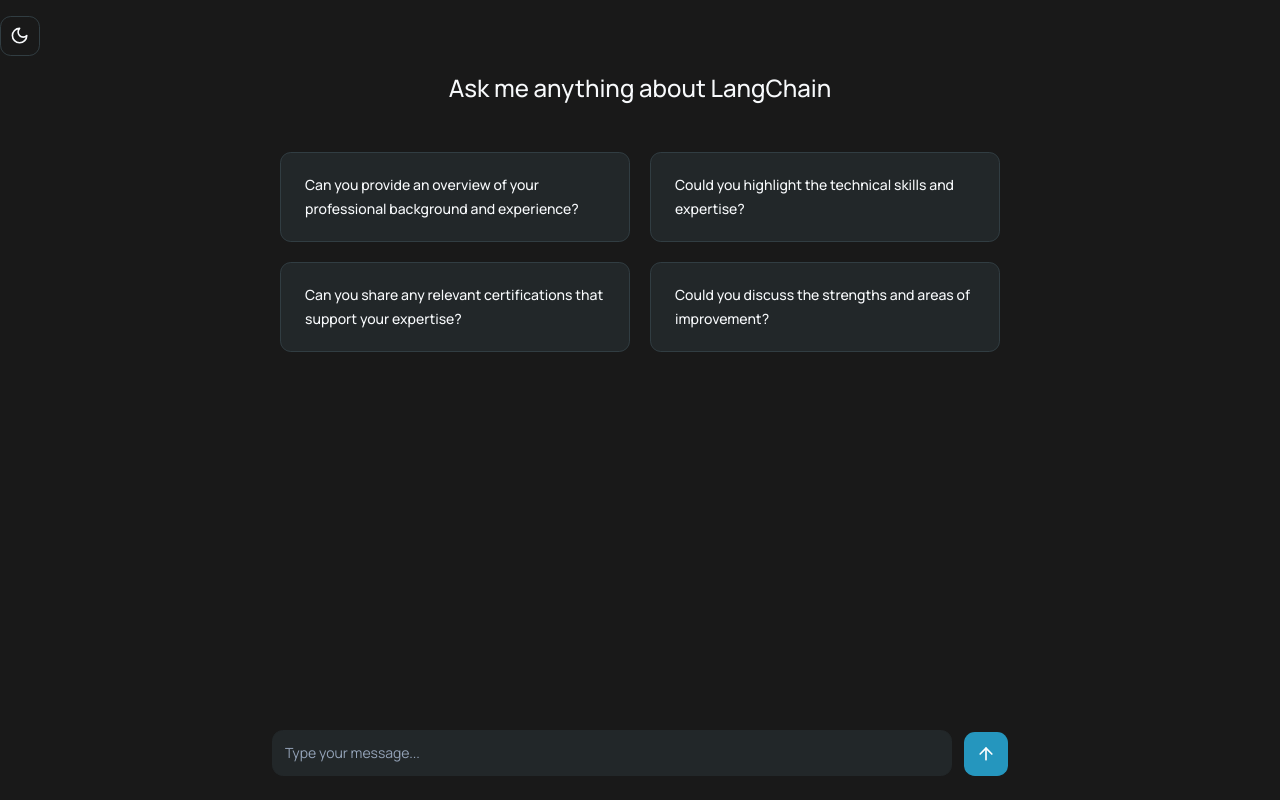
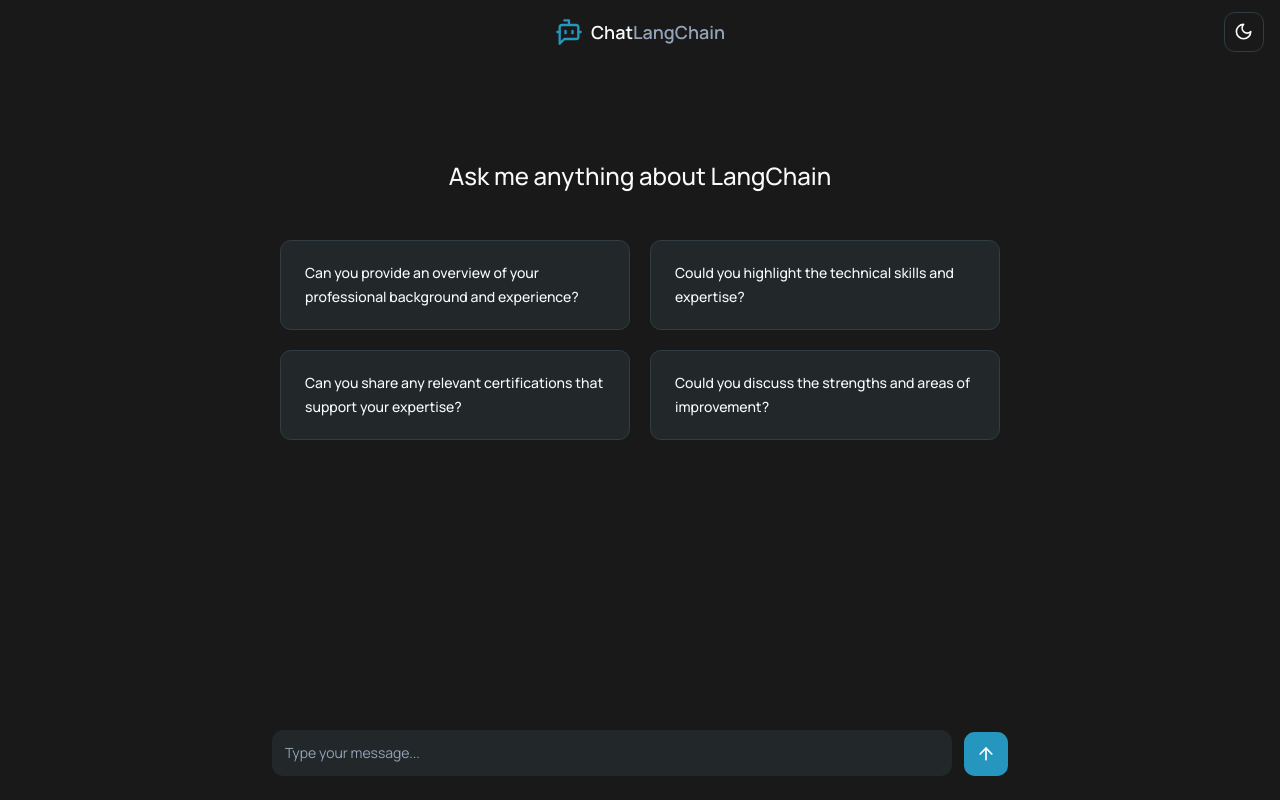
Before and after one commit to kimhuy011199/react-langchain-chat-bot, a React (Vite) app: page / in a window 1280 px wide. Built offline with nearby package versions, Linux system fonts and the light colour scheme.

Commit message:
Create app header

```diff
--- a/src/App.tsx
+++ b/src/App.tsx
@@ -2,10 +2,10 @@
 import InputContainer from './components/InputContainer';
 import IntroContainer from './components/IntroContainer';
 import MessagesContainer from './components/MessagesContainer';
-import ToggleThemeMode from './components/ToggleThemeMode';
 import { Message } from './lib/interface';
 import { SAMPLE_MESSAGES } from './lib/contants';
 import { MessageType, StatusState } from './lib/enums';
+import Header from './components/Header';
 
 const App = () => {
   // const [messages, setMessages] = useState<Message[]>(SAMPLE_MESSAGES);
@@ -17,7 +17,7 @@
     setMessages((prev) => [
       ...prev,
       {
-        id: new Date().toString(),
+        id: new Date().getTime().toString(),
         content: message,
         type: MessageType.question,
       },
@@ -26,7 +26,7 @@
     setMessages((prev) => [
       ...prev,
       {
-        id: new Date().toString(),
+        id: new Date().getTime().toString(),
         content: message,
         type: MessageType.answer,
       },
@@ -35,15 +35,15 @@
   };
 
   return (
-    <div className="h-screen w-screen">
-      <div className="py-4">
-        <ToggleThemeMode />
+    <div className="h-screen w-screen overflow-hidden">
+      <Header />
+      <div className="mt-20">
+        {messages.length ? (
+          <MessagesContainer messages={messages} status={status} />
+        ) : (
+          <IntroContainer handleSendMessage={handleSendMessage} />
+        )}
       </div>
-      {messages.length ? (
-        <MessagesContainer messages={messages} status={status} />
-      ) : (
-        <IntroContainer handleSendMessage={handleSendMessage} />
-      )}
       <InputContainer handleSendMessage={handleSendMessage} status={status} />
     </div>
   );
--- /dev/null
+++ b/src/components/AppLogo.tsx
@@ -0,0 +1,13 @@
+import { BotMessageSquare } from 'lucide-react';
+
+const AppLogo = () => {
+  return (
+    <h1 className="flex items-center justify-center font-semibold text-lg">
+      <BotMessageSquare size={28} className="text-primary mr-2" />
+      <span className="">Chat</span>
+      <span className="text-muted-foreground">LangChain</span>
+    </h1>
+  );
+};
+
+export default AppLogo;
--- /dev/null
+++ b/src/components/Header.tsx
@@ -0,0 +1,13 @@
+import AppLogo from './AppLogo';
+import ToggleThemeMode from './ToggleThemeMode';
+
+const Header = () => {
+  return (
+    <div className="py-4 fixed top-0 w-full h-16 flex justify-center items-center">
+      <ToggleThemeMode />
+      <AppLogo />
+    </div>
+  );
+};
+
+export default Header;
--- a/src/components/InputContainer.tsx
+++ b/src/components/InputContainer.tsx
@@ -33,7 +33,7 @@
   };
 
   return (
-    <div className="fixed bottom-0 w-screen flex justify-center items-center py-6 ">
+    <div className="fixed bottom-0 w-screen flex justify-center items-center pb-6 pt-4">
       <div className="flex items-end w-full max-w-3xl gap-3 px-4">
         <ReactTextareaAutosize
           maxRows={5}
--- a/src/components/IntroContainer.tsx
+++ b/src/components/IntroContainer.tsx
@@ -7,7 +7,7 @@
   handleSendMessage: (question: string) => void;
 }) => {
   return (
-    <div className="flex flex-col gap-12 items-center justify-center mx-auto w-full max-w-3xl px-6">
+    <div className="flex flex-col gap-12 items-center justify-center mx-auto w-full max-w-3xl px-6 mt-40">
       <h2 className="text-2xl font-medium">Ask me anything about LangChain</h2>
       <ul className="grid grid-cols-1 md:grid-cols-2 gap-4 md:gap-5 w-full">
         {SUGGESTION_QUESTIONS_LIST.map((item) => (
--- a/src/components/MessagesContainer.tsx
+++ b/src/components/MessagesContainer.tsx
@@ -11,7 +11,7 @@
   status: StatusState;
 }) => {
   return (
-    <ScrollToBottom className="overflow-y-auto h-[calc(100vh-100px-72px)] my-2">
+    <ScrollToBottom className="overflow-y-auto h-[calc(100vh-100px-72px)]">
       <div className="flex flex-col mx-auto w-full max-w-3xl px-4">
         <ul className="flex flex-col gap-3">
           {messages.map((message) => (
--- a/src/components/ToggleThemeMode.tsx
+++ b/src/components/ToggleThemeMode.tsx
@@ -12,8 +12,7 @@
   const { setTheme } = useTheme();
 
   return (
-    // <div className="fixed right-4 top-4">
-    <div className="">
+    <div className="fixed right-4 top-3">
       <DropdownMenu>
         <DropdownMenuTrigger asChild>
           <Button variant="outline" size="icon">
```
